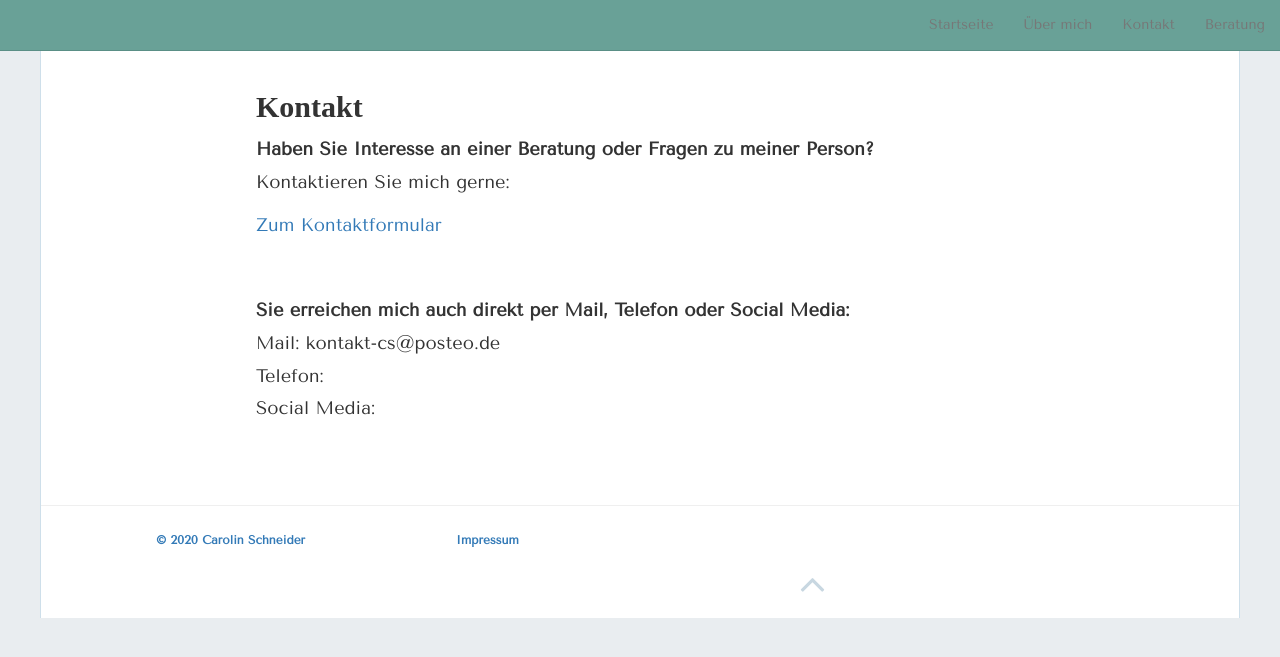
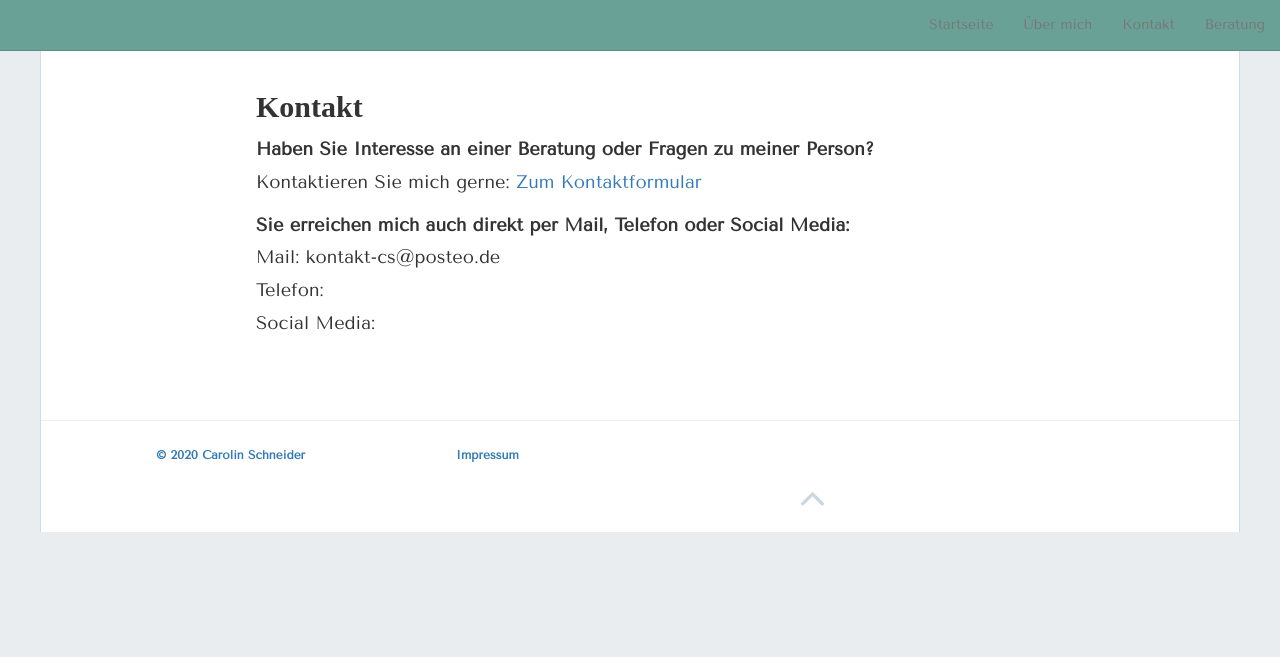
Before and after one commit to carolinschneider/carolinschneider.github.io, a Jekyll site: the page built from kontakt.md, in a window 1280 px wide. Shown: the top 657 px of the page. Built offline with Jekyll 4.4.1, drawn with Linux system fonts in a browser that asks for light colours; nearby versions of some CDN libraries.

Commit message:
Update kontakt.md

```diff
--- a/kontakt.md
+++ b/kontakt.md
@@ -6,10 +6,9 @@ permalink: /kontakt/
 ## Kontakt
 
 **Haben Sie Interesse an einer Beratung oder Fragen zu meiner Person?** <br>
-Kontaktieren Sie mich gerne: <br>
-
+Kontaktieren Sie mich gerne:
 {% include contact.html %} <br>
-{% include contact-modal.html %} <br>
+{% include contact-modal.html %}
 
 **Sie erreichen mich auch direkt per Mail, Telefon oder Social Media:** <br>
 Mail: kontakt-cs@posteo.de <br>
```
